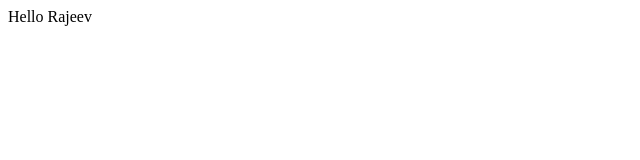
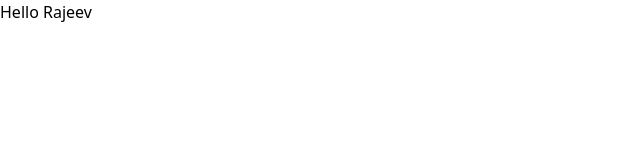
Before and after one commit to KumarRajeev931244/lmsProject, a React (Vite) app: page / in a window 1280 px wide. Shown: the top 160 px of the page, without its empty margins (0-640 px from the left). Built offline with nearby package versions, Linux system fonts and the light colour scheme.

Commit message:
tailwind added

```diff
--- a/package.json
+++ b/package.json
@@ -23,6 +23,7 @@
     "eslint-plugin-react-hooks": "^5.1.0-rc.0",
     "eslint-plugin-react-refresh": "^0.4.9",
     "globals": "^15.9.0",
+    "tailwindcss": "^3.4.11",
     "vite": "^5.4.1"
   }
 }
--- a/src/App.jsx
+++ b/src/App.jsx
@@ -1,10 +1,7 @@
-import { useState } from 'react'
-import reactLogo from './assets/react.svg'
-import viteLogo from '/vite.svg'
 import './App.css'
 
 function App() {
-  const [count, setCount] = useState(0)
+
 
   return (
     <>
--- a/src/index.css
+++ b/src/index.css
@@ -0,0 +1,9 @@
+@tailwind base;
+@tailwind components;
+@tailwind utilities;
+
+body{
+    margin: auto;
+    max-width: 1440px;
+    position: relative;
+}
--- /dev/null
+++ b/tailwind.config.js
@@ -0,0 +1,8 @@
+/** @type {import('tailwindcss').Config} */
+export default {
+  content: ["./src/**/*.{html,js,jsx,ts,tsx"],
+  theme: {
+    extend: {},
+  },
+  plugins: [],
+}
```
Also changed, not shown: 2 other files (tests, documents, lock files or other folders).
